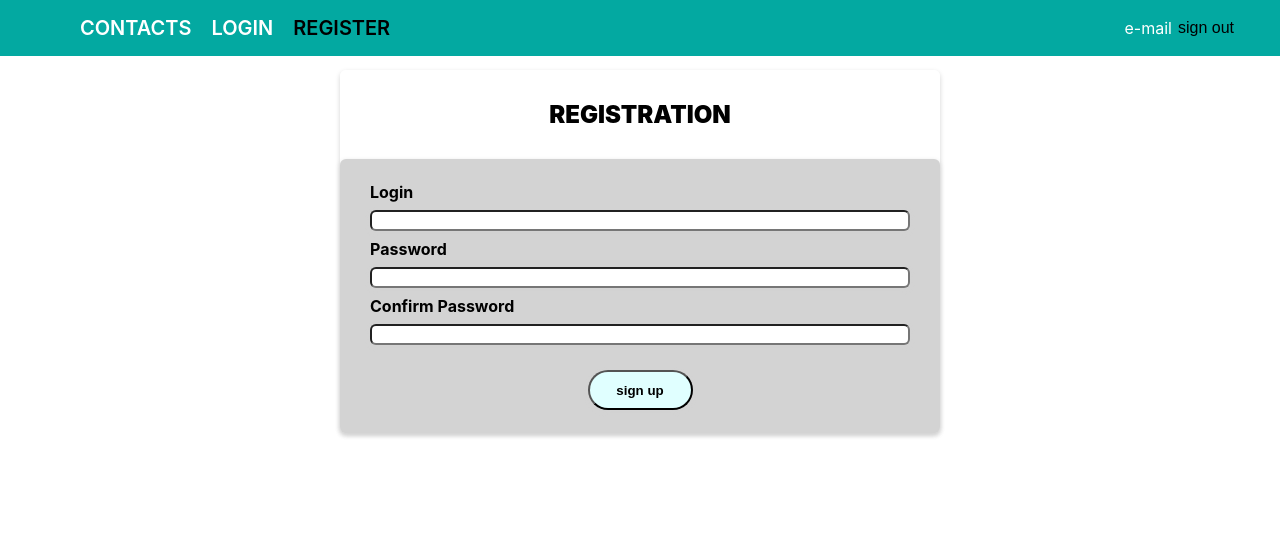
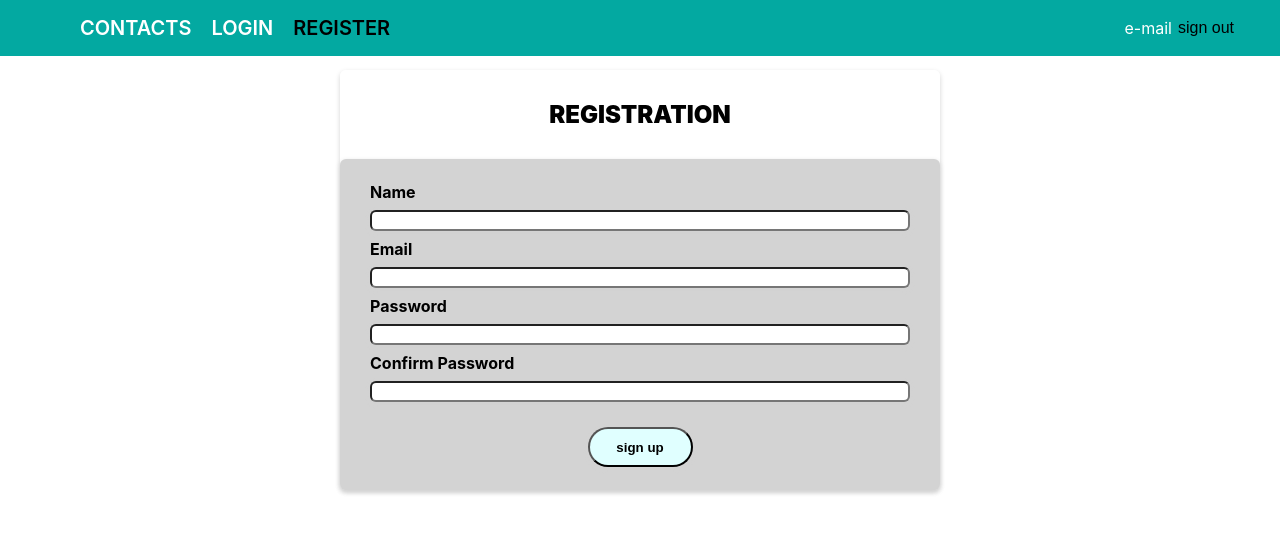
Before and after one commit to teiatan/goit-react-hw-08-phonebook, a React (Create React App) app: page /register in a window 1280 px wide. Shown: the top 534 px of the page. Built offline with nearby package versions, Linux system fonts and the light colour scheme.

Commit message:
refresh forms markup accoarding to api

```diff
--- a/src/pages/Login.jsx
+++ b/src/pages/Login.jsx
@@ -4,15 +4,15 @@ import { Form, Label, Input, Button } from 'components/ContactForm/ContactForm.s
 
 export function Login() {
 
-    const [login, setLogin] = useState("");
+    const [email, setEmail] = useState("");
     const [password, setPassword] = useState("");
 
 
     const handleInputChange = e => {
         const { name, value } = e.currentTarget;
         switch (name) {
-            case "login":
-                setLogin(value);
+            case "email":
+                setEmail(value);
                 break;
             case "password":
                 setPassword(value);
@@ -28,7 +28,7 @@ export function Login() {
     };
 
     const resetForm = () => {
-        setLogin("");
+        setEmail("");
         setPassword("");
     };
 
@@ -36,12 +36,12 @@ export function Login() {
         <Section title="Authorization">
             <Form onSubmit={handleSubmit}>
                 <Label>
-                    Login
+                    Email
                     <Input
-                        type="text"
-                        name="login"
+                        type="mail"
+                        name="email"
                         required
-                        value={login}
+                        value={email}
                         onChange={handleInputChange}
                     />
                 </Label>
--- a/src/pages/Register.jsx
+++ b/src/pages/Register.jsx
@@ -4,7 +4,8 @@ import { Form, Label, Input, Button } from 'components/ContactForm/ContactForm.s
 
 export function Register() {
 
-    const [login, setLogin] = useState("");
+    const [name, setName] = useState("");
+    const [email, setEmail] = useState("");
     const [password, setPassword] = useState("");
     const [confirmPassword, setConfirmPassword] = useState("");
 
@@ -12,8 +13,11 @@ export function Register() {
     const handleInputChange = e => {
         const { name, value } = e.currentTarget;
         switch (name) {
-            case "login":
-                setLogin(value);
+            case "name":
+                setName(value);
+                break;
+            case "email":
+                setEmail(value);
                 break;
             case "password":
                 setPassword(value);
@@ -36,7 +40,8 @@ export function Register() {
     };
 
     const resetForm = () => {
-        setLogin("");
+        setName("");
+        setEmail("");
         setPassword("");
         setConfirmPassword("");
     };
@@ -45,12 +50,23 @@ export function Register() {
         <Section title="Registration">
             <Form onSubmit={handleSubmit}>
                 <Label>
-                    Login
+                    Name
                     <Input
                         type="text"
-                        name="login"
+                        name="name"
                         required
-                        value={login}
+                        value={name}
+                        onChange={handleInputChange}
+                    />
+                </Label>
+
+                <Label>
+                    Email
+                    <Input
+                        type="mail"
+                        name="email"
+                        required
+                        value={email}
                         onChange={handleInputChange}
                     />
                 </Label>
```
